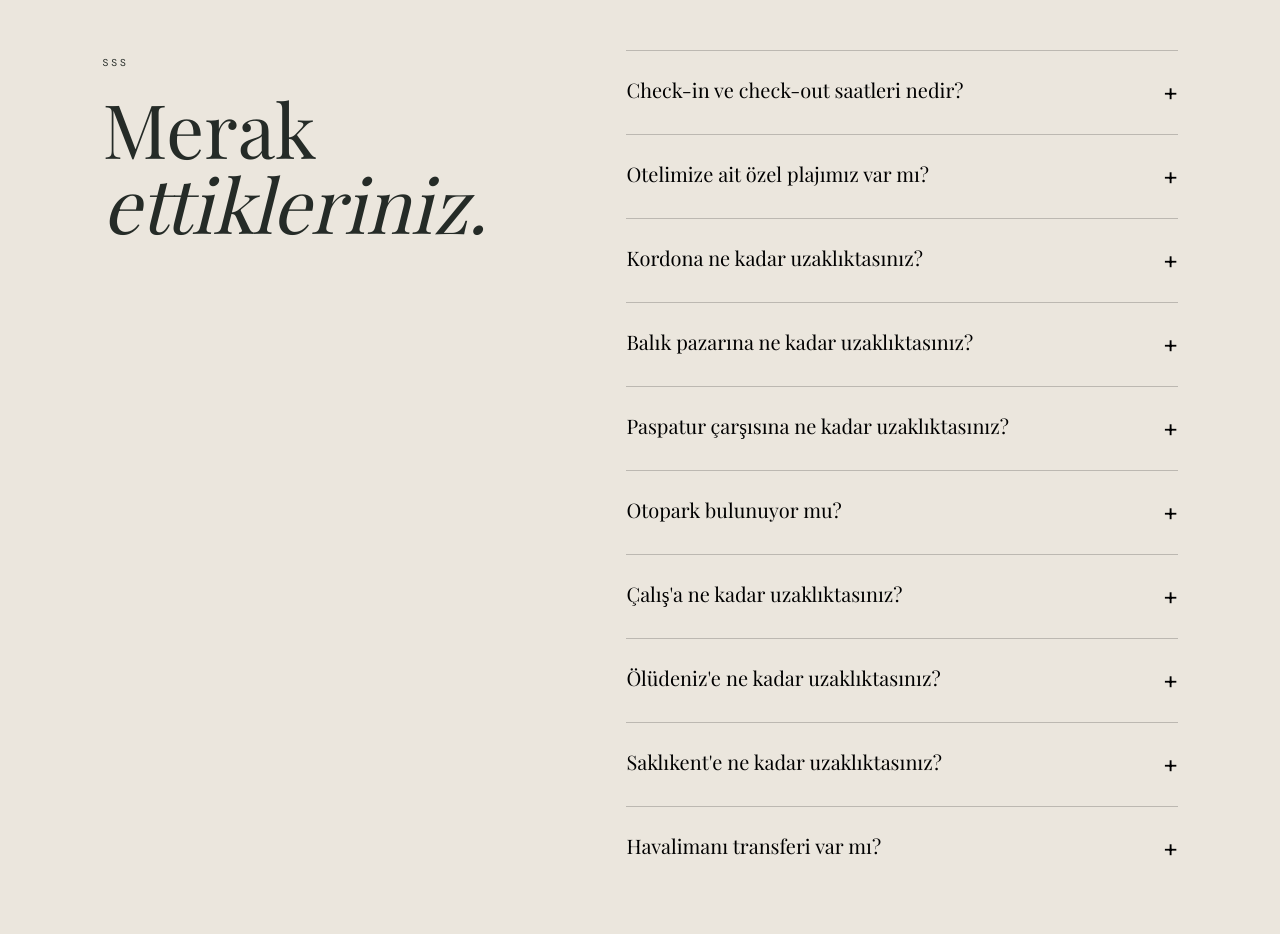
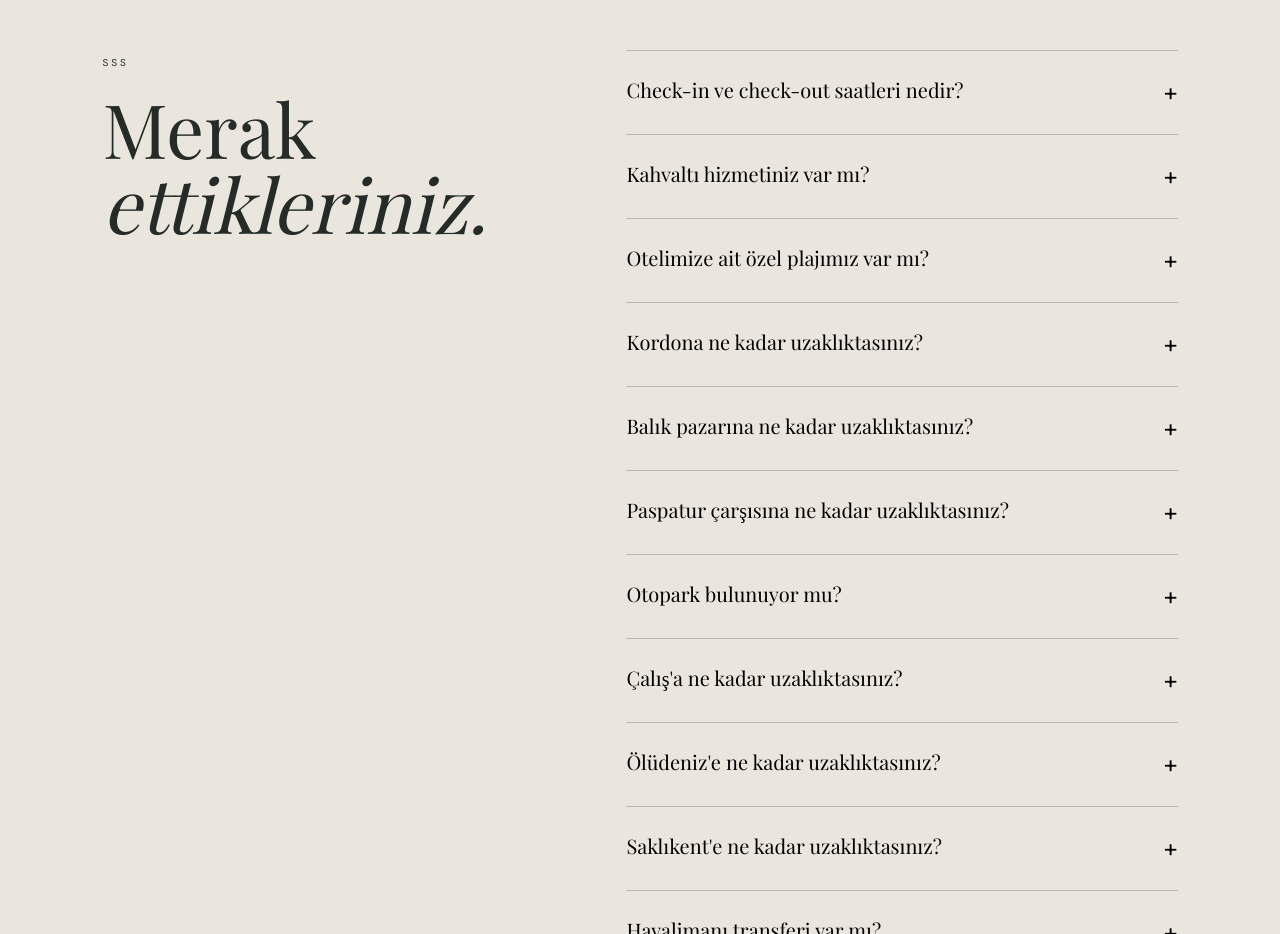
Before and after one commit to KAVCAR/rooms365, a plain HTML site: page index.html in a window 1280 px wide. Shown: the part 5720-6654 px from the top of the page. Drawn offline with nearby package versions, Linux system fonts and the light colour scheme.

Commit message:
sss update

```diff
--- a/index.html
+++ b/index.html
@@ -747,6 +747,27 @@ Bizim için güzel bir tatil, küçük detaylarda saklıdır.
           </div>
 
           <div class="faq-list">
+            <div class="faq-item">
+
+                  <button class="faq-question">
+
+                      Kahvaltı hizmetiniz var mı?
+
+                      <span>+</span>
+
+                  </button>
+
+                  <div class="faq-answer">
+
+                      <p>
+
+                          Yalnızca konaklama hizmetimiz bulunmaktadır kahvaltı hizmetimiz bulunmamaktadır.
+
+                      </p>
+
+                  </div>
+
+              </div>
 
               <div class="faq-item">
 
```
Also changed, not shown: en/index.html (+21 -0 lines).
